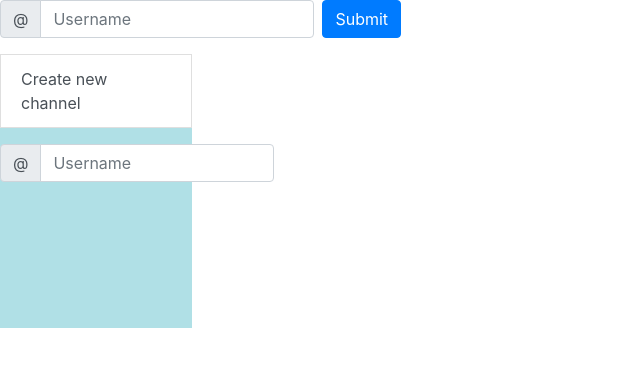
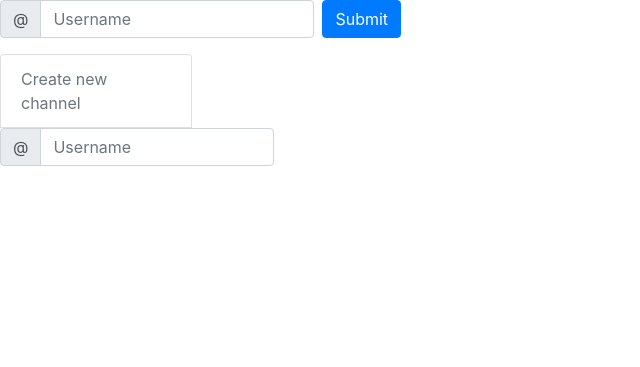
Before and after one commit to zahrasalarian/Online-messaging-service, a Flask app: page / in a window 1280 px wide. Shown: the top 367 px of the page, without its empty margins (0-640 px from the left). Run offline with Flask 2, Linux system fonts and the light colour scheme; some libraries are stand-ins or nearby versions.

Commit message:
working on list of channels

```diff
--- a/templates/index.html
+++ b/templates/index.html
@@ -42,25 +42,22 @@
 
     </script>
     <style media="screen">
-      #list {
+      #list_of_channels {
           height: 200px;
           width: 15%;
-          background-color: powderblue;
+          background-color: white;
          }
     </style>
     <!-- button to create a new channel -->
-    <style media="screen">
+    <!-- <style media="screen">
       #create_list{
         width: 15%;
       }
-    </style>
-
-    <button type="button" id="create_list" class="list-group-item list-group-item-action">Create new channel</button>
+    </style> -->
+  <div id='list_of_channels'>
+    <button type="button" id="create_channel" class="list-group-item list-group-item-action">Create new channel</button>
     <!-- list of the channels -->
     <div class="list-group" id="list">
-      <ul id="channels">
-      </ul>
-
       <form class="form-inline" id='new_channel'>
         <label class="sr-only" for="inlineFormInputGroupUsername2">Username</label>
         <div class="input-group mb-2 mr-sm-2">
@@ -70,16 +67,28 @@
           <input type="text" class="form-control" id="new_channels_name" placeholder="Username">
         </div>
       </form>
+    </div>
+    <ul id="channels">
+    </ul>
   </div>
   <!-- script of channels -->
   <script type="text/javascript">
       document.addEventListener('DOMContentLoaded', () =>{
-        document.querySelector('#create_list').onclick = () =>{
+        document.querySelector('#create_channel').disabled = true;
 
-          const li = document.createElement('li');
-          li.innerHTML = document.querySelector('#new_channels_name').value;
+        document.querySelector('#new_channels_name').onkeyup = () =>{
+          if (document.querySelector('#new_channels_name').value.length >0)
+              document.querySelector('#create_channel').disabled = false;
+          else
+              document.querySelector('#create_channel').disabled = true;
+        };
+        document.querySelector('#create_channel').onclick = () =>{
 
-          document.querySelector('#channels').append(li);
+          const button = document.createElement('button');
+          button.className = 'list-group-item list-group-item-action'
+          button.innerHTML = document.querySelector('#new_channels_name').value;
+
+          document.querySelector('#channels').append(button);
 
           document.querySelector('#new_channels_name').value = '';
 
```
